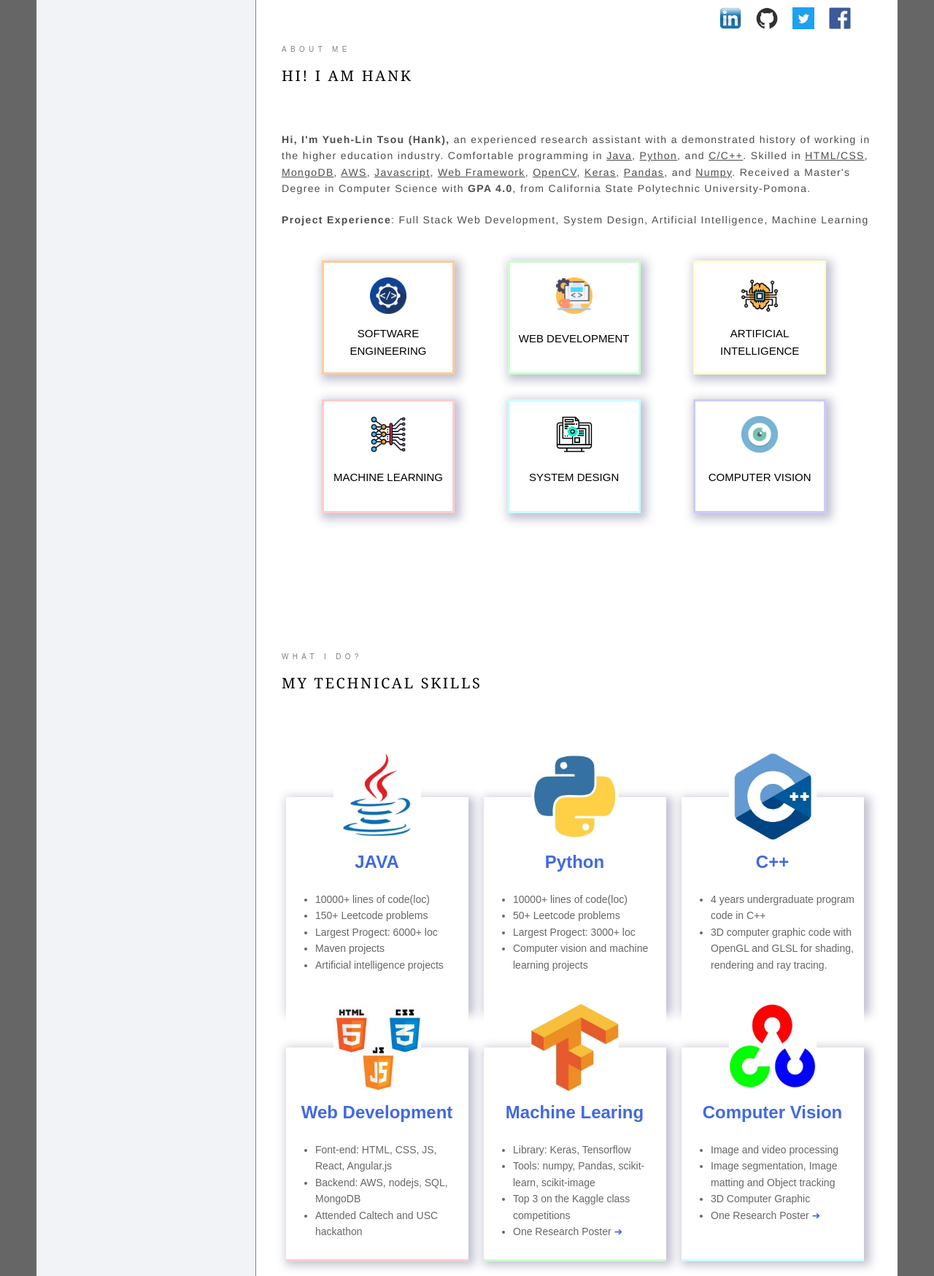
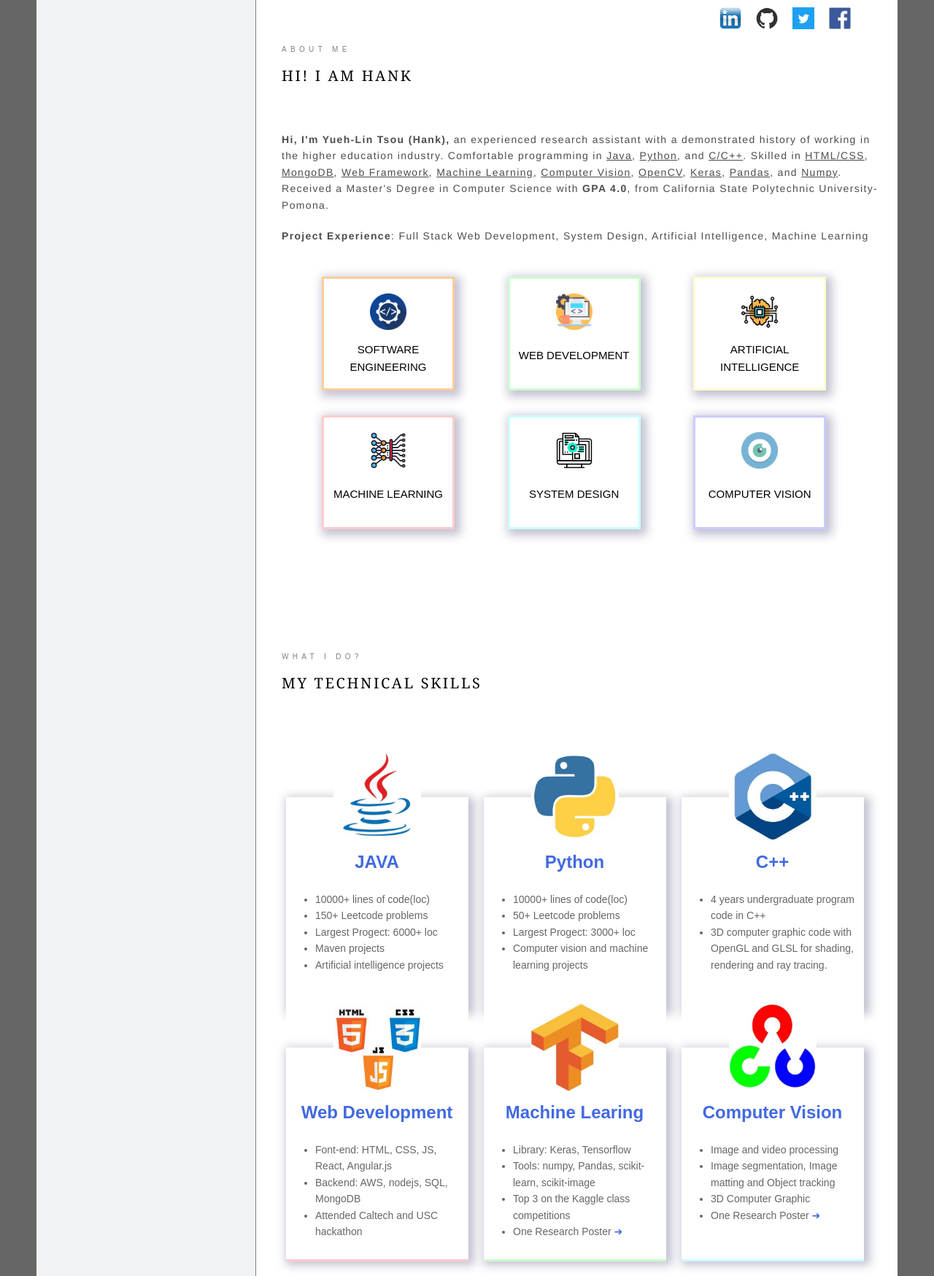
Before and after one commit to Hank-Tsou/Hank-Tsou, a Jekyll site: the page built from index.html, in a window 1280 px wide, cut to the strip 0-1748 px from the top of the page. Shown: the whole strip at 73% size. Built offline with Jekyll 4.4.1, drawn with Linux system fonts in a browser that asks for light colours; nearby versions of some CDN libraries; Markdown is read by kramdown in place of the engine named in the settings.

Commit message:
Update index.html

```diff
--- a/index.html
+++ b/index.html
@@ -53,7 +53,7 @@ layout: default
                     <p><strong>Hi, I'm Yueh-Lin Tsou (Hank), </strong>
                     an experienced research assistant with a demonstrated history of working in the higher
                     education industry. Comfortable programming in <u>Java</u>, <u>Python</u>, and <u>C/C++</u>. Skilled in <u>HTML/CSS</u>,
-                    <u>MongoDB</u>, <u>AWS</u>, <u>Javascript</u>, <u>Web Framework</u>, <u>OpenCV</u>, <u>Keras</u>, <u>Pandas</u>, and <u>Numpy</u>. Received a Master's Degree in
+                    <u>MongoDB</u>, <u>Web Framework</u>, <u>Machine Learning</u>, <u>Computer Vision</u>, <u>OpenCV</u>, <u>Keras</u>, <u>Pandas</u>, and <u>Numpy</u>. Received a Master's Degree in
                     Computer Science with <strong>GPA 4.0</strong>, from California State Polytechnic University-Pomona.
                     </p>
                     <p><strong>Project Experience</strong>: Full Stack Web Development, System Design, Artificial Intelligence, Machine Learning</p>
```
